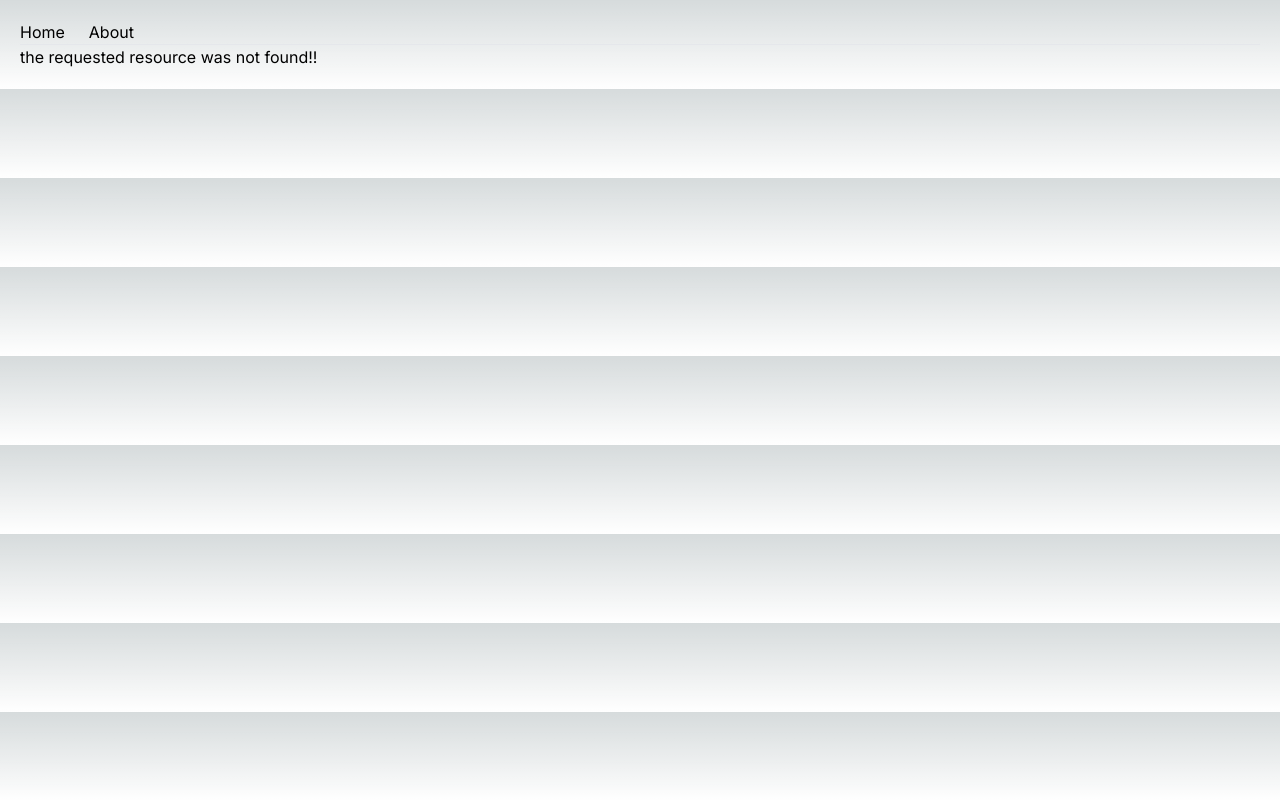
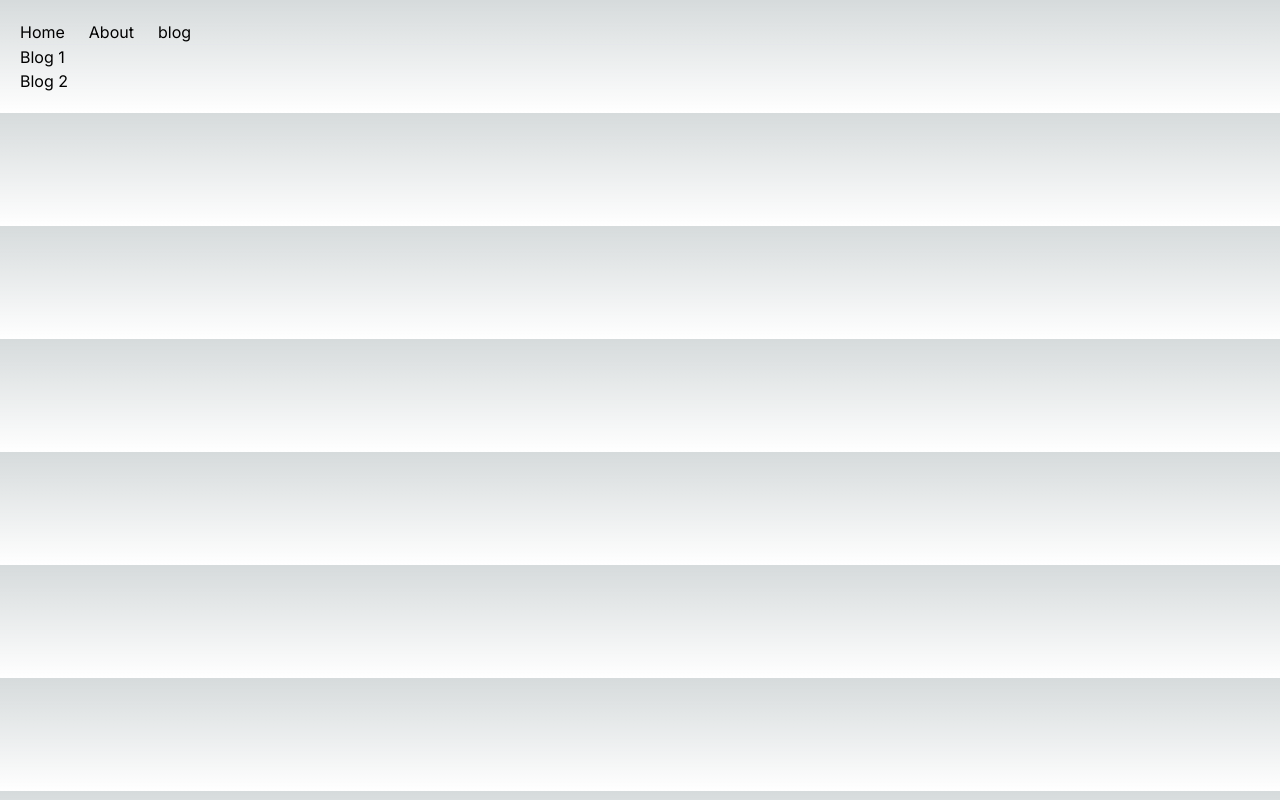
Before and after one commit to ibnalam/next01, a Next.js app: page /blog in a window 1280 px wide. Before the commit this address had no page. Built offline with nearby package versions, Linux system fonts and the light colour scheme.

Commit message:
dynamic routing and error

```diff
--- /dev/null
+++ b/app/blog/[id]/not-found.js
@@ -0,0 +1,9 @@
+import React from 'react'
+
+const notFoundblogid = () => {
+  return (
+    <div>the requessted blog was not found </div>
+  )
+}
+
+export default notFoundblogid
--- /dev/null
+++ b/app/blog/[id]/page.js
@@ -0,0 +1,15 @@
+import { notFound } from 'next/navigation'
+import React from 'react'
+
+const blogid = ({params}) => {
+    const {id} = params
+
+    if(id === '3'){
+        notFound()
+    }
+  return (
+    <div>the blog id is: {id}</div>
+  )
+}
+
+export default blogid
--- /dev/null
+++ b/app/blog/page.js
@@ -0,0 +1,32 @@
+import Link from 'next/link'
+import React from 'react'
+
+const blog = () => {
+    const blogs = [{
+        id: 1,
+        title: "Blog 1",
+        description: " Blog 1 description"
+    },
+    {
+        id: 2,
+        title: "Blog 2",
+        description: " Blog 2 description"
+    }
+]
+  return (
+    <main>
+
+        <ul>
+        {blogs.map((blog) => (
+                    <li key={blog.title}>
+                        <Link href={`/blog/${blog.id}`}>{blog.title}</Link>
+
+                    </li>
+                ))}
+        </ul>
+    </main>
+
+  )
+}
+
+export default blog
--- a/app/layout.js
+++ b/app/layout.js
@@ -1,6 +1,7 @@
 import { Inter } from "next/font/google";
 import "./globals.css";
 import About from "./about/page";
+import blog from "./blog/page";
 import Link from "next/link";
 
 const inter = Inter({ subsets: ["latin"] });
@@ -18,6 +19,7 @@ export default function RootLayout({ children }) {
             <ul className="flex gap-6">
               <li> <Link href="/">Home</Link> </li>
               <li> <Link href="/about">About</Link> </li>
+              <li> <Link href="/blog">blog</Link> </li>
             </ul>
           </nav>
           <hr/>
```
